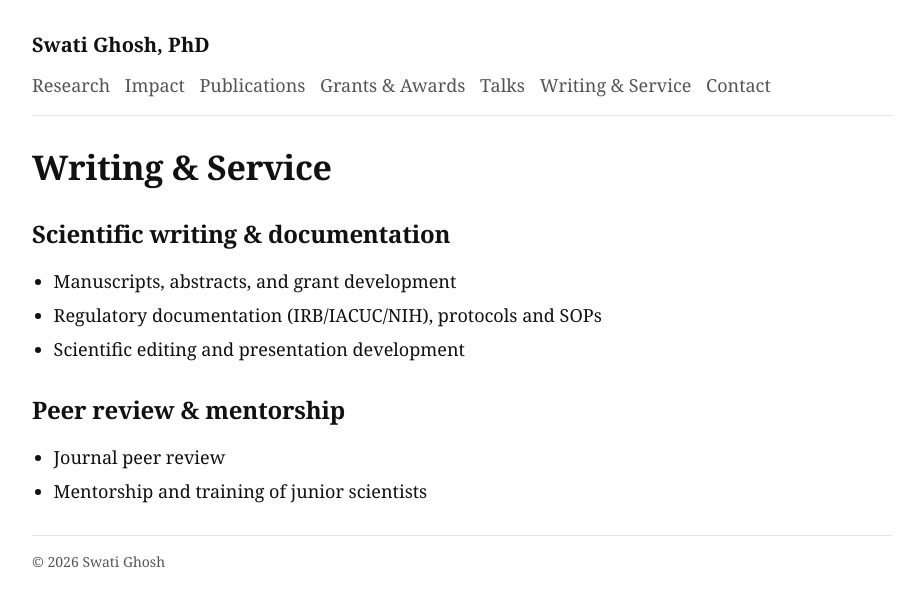
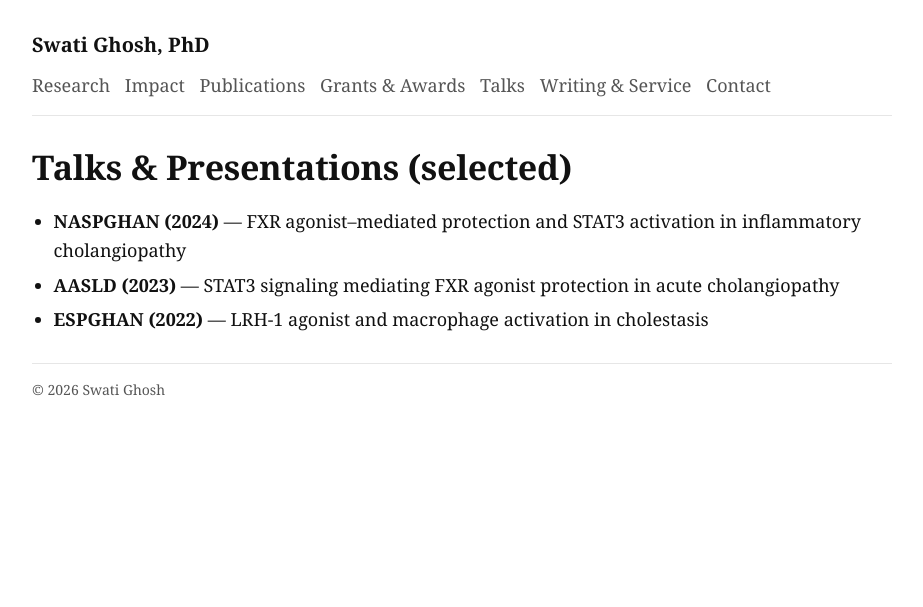
Before and after one commit to piousbala/Swati-Website, a Jekyll site: the page built from talks.md, in a window 1280 px wide. Shown: the top 607 px of the page, without its empty margins (178-1101 px from the left). Built offline with Jekyll 4.4.1, drawn with Linux system fonts in a browser that asks for light colours.

Commit message:
Update talks.md

```diff
--- a/talks.md
+++ b/talks.md
@@ -1,15 +1,10 @@
 ---
 layout: default
-title: Writing & Service
+title: Talks
 ---
 
-# Writing & Service
+# Talks & Presentations (selected)
 
-## Scientific writing & documentation
-- Manuscripts, abstracts, and grant development
-- Regulatory documentation (IRB/IACUC/NIH), protocols and SOPs
-- Scientific editing and presentation development
-
-## Peer review & mentorship
-- Journal peer review
-- Mentorship and training of junior scientists
+- **NASPGHAN (2024)** — FXR agonist–mediated protection and STAT3 activation in inflammatory cholangiopathy
+- **AASLD (2023)** — STAT3 signaling mediating FXR agonist protection in acute cholangiopathy
+- **ESPGHAN (2022)** — LRH-1 agonist and macrophage activation in cholestasis
```
